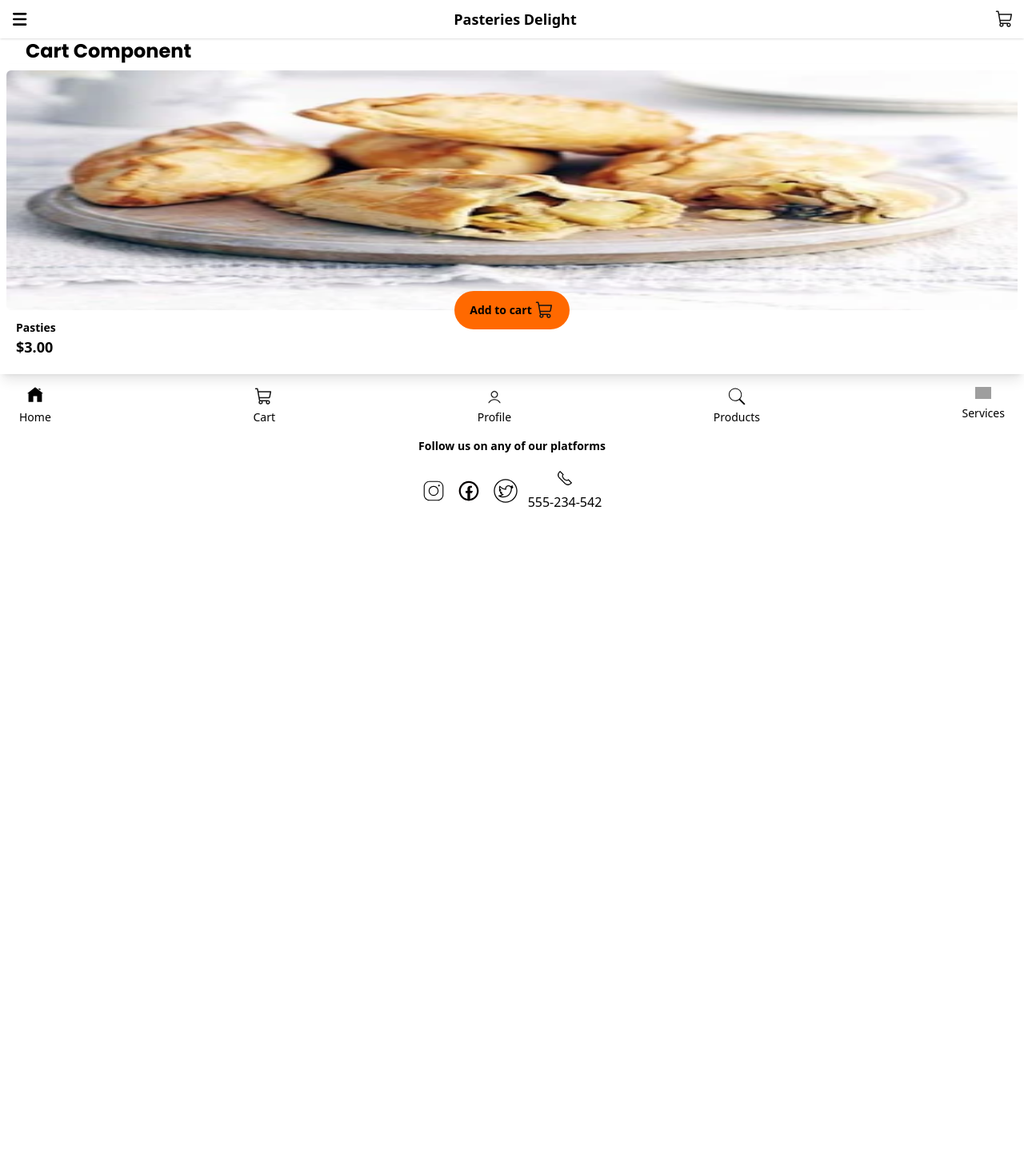
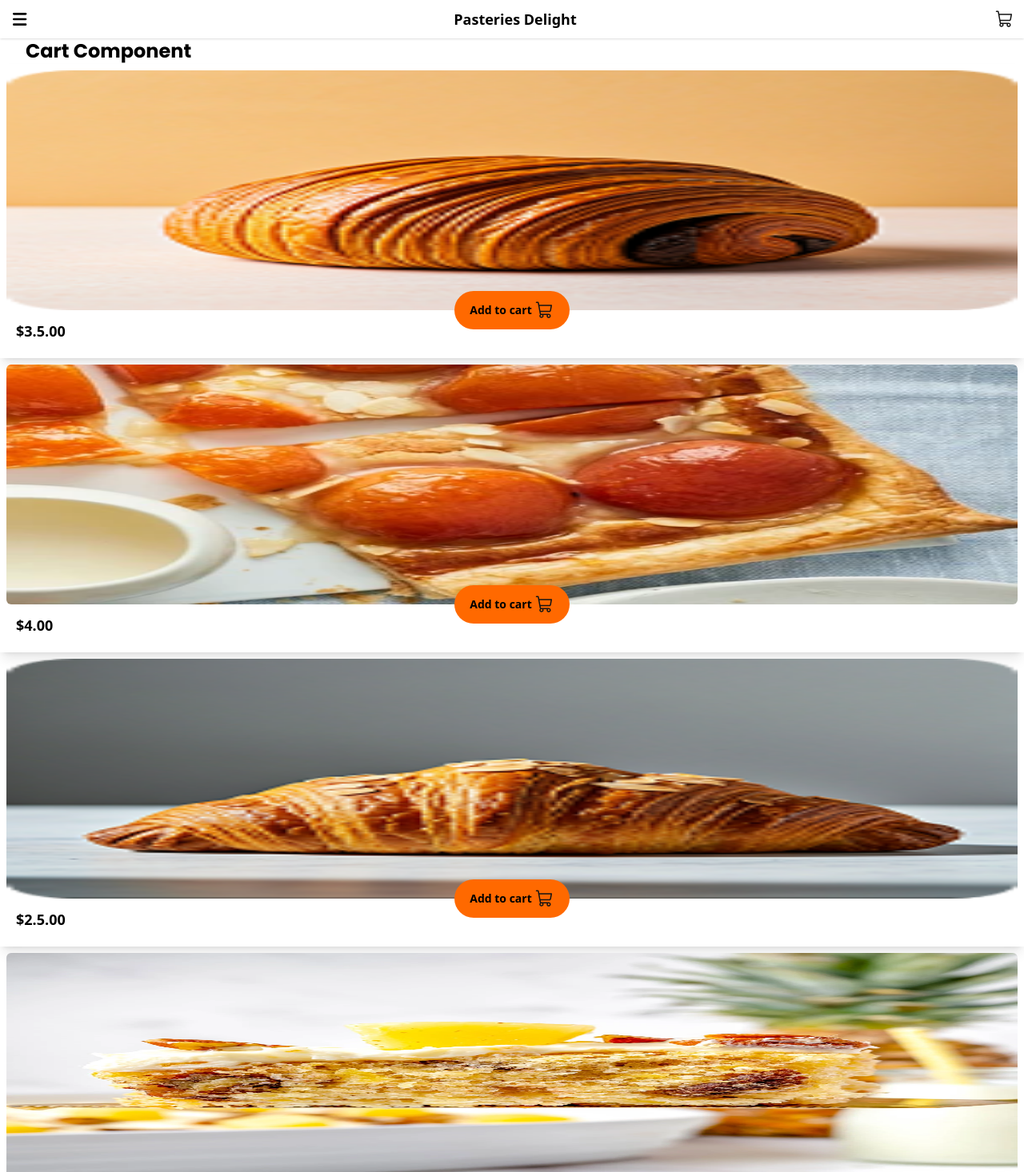
Before and after one commit to Ju-danoo7/ReactBased_Pastries_APP, a React (Vite) app: page /cart in a window 1280 px wide. Shown: the top 1466 px of the page at 80% size. Before the commit the page ends 800 px from the top, so only its background shows below. Built offline with nearby package versions, Linux system fonts and the light colour scheme; grey boxes are pictures that could not be loaded.

Commit message:
cart editting

```diff
--- a/src/assets/components/Details.js
+++ b/src/assets/components/Details.js
@@ -5,29 +5,29 @@ export const featuredPastries = [
         id: 1,
         name: "Chocolate Croissant",
         description: "A flaky, buttery croissant filled with rich chocolate.",
-        price: 3.50,
-        image: "./images/chocolate-croissant.jpg"
+        price: 3.5,
+        image: "./images/products/chocolat_croissant.png"
     },
     {
         id: 2,
         name: "Fruit Tart",
         description: "A crisp pastry shell filled with creamy custard and topped with fresh seasonal fruits.",
-        price: 4.00,
-        image: "./images/fruit-tart.jpg"
+        price: 4,
+        image: "./images/products/Peach-tart.webp"
     },
     {
         id: 3,
         name: "Almond Biscotti",
         description: "Crunchy almond biscotti perfect for dipping in coffee or tea.",
-        price: 2.50,
-        image: "./images/almond-biscotti.jpg"
+        price: 2.5,
+        image: "./images/products/Almond-croissant.png"
     },
     {
         id: 4,
-        name: "Lemon Meringue Pie",
-        description: "A tangy lemon filling topped with fluffy meringue on a buttery crust.",
-        price: 5.00,
-        image: "./images/lemon-meringue-pie.jpg"
+        name: "Pineapple Cake",
+        description: "A moist cake made with crushed pineapple and topped with cream cheese frosting.",
+        price: 5,
+        image: "./images/products/Crushed-Pineapple-Cake.webp"
     }
 ]
 
--- a/src/assets/components/Footer.jsx
+++ b/src/assets/components/Footer.jsx
@@ -4,23 +4,23 @@ export default function Footer() {
     return (
         <>
             <div className="flex justify-between p-4 px-6">
-                <NavLink to="." className={`flex flex-col items-center gap-2 ${({ isActive }) => isActive ? "border-b-2 pb-1" : ""}`}>
+                <NavLink to="." className={({ isActive }) => isActive ? "border-b-2 pb-1 flex flex-col items-center gap-2" : "flex flex-col items-center gap-2"}>
                     <img src="./images/homeIcon.svg" alt="home-icon" className="w-5" />
                     <span className="text-sm">Home</span>
                 </NavLink>
-                <NavLink to="cart" className="flex flex-col items-center gap-1">
+                <NavLink to="cart" className={({ isActive }) => isActive ? "border-b-2 pb-1 flex flex-col items-center gap-1" : "flex flex-col items-center gap-1"}>
                     <img src="./images/cart.svg" alt="cart-icon" className="w-6" />
                     <span className="text-sm">Cart</span>
                 </NavLink>
-                <NavLink to="profile" className="flex flex-col items-center gap-1">
+                <NavLink to="profile" className={({ isActive }) => isActive ? "border-b-2 pb-1 flex flex-col items-center gap-1" : "flex flex-col items-center gap-1"}>
                     <img src="./images/profile.png" alt="profile-icon" className="w-6" />
                     <span className="text-sm">Profile</span>
                 </NavLink>
-                <NavLink to="products" className="flex flex-col items-center gap-1">
+                <NavLink to="products" className={({ isActive }) => isActive ? "border-b-2 pb-1 flex flex-col items-center gap-1" : "flex flex-col items-center gap-1"}>
                     <img src="./images/search.svg" alt="" className="w-6" />
                     <span className="text-sm">Products</span>
                 </NavLink>
-                <NavLink to="services" className="flex flex-col items-center gap-2">
+                <NavLink to="services" className={({ isActive }) => isActive ? "border-b-2 pb-1 flex flex-col items-center gap-2" : "flex flex-col items-center gap-2"}>
                     <img src="./images/servise.png" alt="menu-icon" className="w-5" />
                     <span className="text-sm">Services</span>
                 </NavLink>
--- a/src/assets/components/pages/Cart.jsx
+++ b/src/assets/components/pages/Cart.jsx
@@ -1,53 +1,29 @@
 import { useState } from "react"
+import { featuredPastries } from "../Details";
+import Container from "./Container";
 
 export default function Order() {
     const [carted, setCarted] = useState(false);
-    const [amount, setAmount] = useState(0);
-    function addAmount() {
-        setAmount(prev => prev + 1);
-    }
-    function reduceAmount() {
-        (amount > 0) && setAmount(prev => prev - 1);
-    }
 
     return (
         <>
             <h1 className="font-bold text-2xl pl-8 font-Poppins">Cart Component</h1>
-            <div className=" shadow-lg p-2 w-full">
-                <div className="flex w-full justify-center items-center">
-                    <div className="relative flex w-full justify-center items-center rounded-sm">
-                        <img src="./images/products/pasties.webp" alt="pastry image" className="w-full h-75 rounded-md" />
-                        {carted ?
-                            <div className="flex justify-between items-center px-4 bg-orange-500 rounded-full h-12 w-36 absolute -bottom-6">
-                                <img onClick={reduceAmount}
-                                    src="./images/minus.png" alt="cart-icon" className="w-5" />
-                                <span onChange={() => console.log(amount)}
-                                    className="text-lg font-bold">{amount}</span>
-                                <img onClick={addAmount}
-                                    src="./images/plus.svg" alt="cart-icon" className="w-5" />
-                            </div> :
-                            <div onClick={() => setCarted(!carted)}
-                                className="flex justify-center items-center gap-1 bg-orange-500 rounded-full h-12 w-36 absolute -bottom-6">
-                                <span className="text-sm font-semibold">Add to cart</span>
-                                <img src="./images/cart.svg" alt="cart-icon" />
-                            </div>}
-                    </div>
-                </div>
-                <div className=" flex justify-center flex-col p-3">
-                    <h3 className="font-semibold text-sm">Pasties</h3>
-                    <h3 className="font-bold text-lg">$<span className="">3</span>.00</h3>
-                </div>
-            </div>
+            {featuredPastries.map(pastry => <Container
+                key={pastry.id}
+                image={pastry.image}
+                price={pastry.price}
+            />)
+            }
             {
-                carted && <div className="p-4 flex flex-col gap-2 w-64 mx-auto">
-                    <div className="flex justify-between text-sm">
-                        <p className="font-semibold">Pasties</p>
-                        <span className="flex gap-2">
-                            <span className="">Amount:{amount}</span>
-                            <span className=" font-bold">Total: ${amount * 3}.00</span>
-                        </span>
-                    </div>
-                </div>
+                // carted && <div className="p-4 flex flex-col gap-2 w-64 mx-auto">
+                //     <div className="flex justify-between text-sm">
+                //         <p className="font-semibold">Pasties</p>
+                //         <span className="flex gap-2">
+                //             <span className="">Amount:</span>
+                //             <span className=" font-bold">Total: ${amount * 3}.00</span>
+                //         </span>
+                //     </div>
+                // </div>
             }
         </>
     )
--- /dev/null
+++ b/src/assets/components/pages/Container.jsx
@@ -0,0 +1,42 @@
+import { useState } from "react";
+
+export default function Container(props) {
+    const [carted, setCarted] = useState(false);
+    const [amount, setAmount] = useState(0);
+    function addAmount() {
+        setAmount(prev => prev + 1);
+    }
+    function reduceAmount() {
+        (amount > 0) && setAmount(prev => prev - 1);
+    }
+
+    return (
+        <>
+            <div className=" shadow-lg p-2 w-full">
+                <div className="flex w-full justify-center items-center">
+                    <div className="relative flex w-full justify-center items-center rounded-sm">
+                        <img src={props.image} alt="pastry image" className="w-full h-75 rounded-md" />
+                        {carted ?
+                            <div className="flex justify-between items-center px-4 bg-orange-500 rounded-full h-12 w-36 absolute -bottom-6">
+                                <img onClick={reduceAmount}
+                                    src="./images/minus.png" alt="cart-icon" className="w-5" />
+                                <span
+                                    className="text-lg font-bold">{amount}</span>
+                                <img onClick={addAmount}
+                                    src="./images/plus.svg" alt="cart-icon" className="w-5" />
+                            </div> :
+                            <div onClick={() => setCarted(!carted)}
+                                className="flex justify-center items-center gap-1 bg-orange-500 rounded-full h-12 w-36 absolute -bottom-6">
+                                <span className="text-sm font-semibold">Add to cart</span>
+                                <img src="./images/cart.svg" alt="cart-icon" />
+                            </div>}
+                    </div>
+                </div>
+                <div className=" flex justify-center flex-col p-3">
+                    <h3 className="font-semibold text-sm">{props.name}</h3>
+                    <h3 className="font-bold text-lg">$<span className="">{props.price}</span>.00</h3>
+                </div>
+            </div>
+        </>
+    )
+}
```
